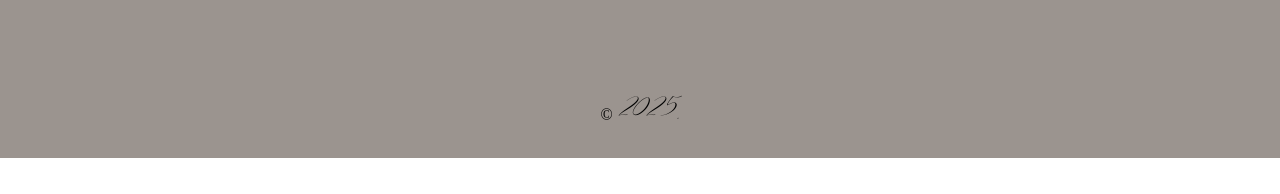
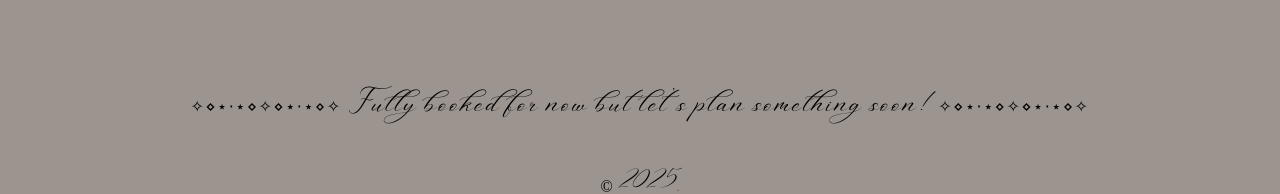
Before and after one commit to SendN00ts/mlthyphnt, a Next.js app: page / in a window 1280 px wide. Shown: the part 1394-1588 px from the top of the page. Before the commit the page ends 1552 px from the top, so only its background shows below. Built offline with nearby package versions, Linux system fonts and the light colour scheme.

Commit message:
added text to bottom of page

```diff
--- a/src/app/page.tsx
+++ b/src/app/page.tsx
@@ -181,6 +181,20 @@ export default function Home() {
           </div>
         </section>
 
+        <div className="w-full px-4 sm:px-6 py-6 flex justify-center text-center">
+  <p
+    onClick={() =>
+      window.open(
+        "https://0rqe3jewuid.typeform.com/to/kBxNeYrF",
+        "_blank"
+      )
+    }
+    className="tracking-widest star-cursor text-black hover:text-[#174714] transition-colors duration-300 cursor-pointer text-xs sm:text-sm md:text-base whitespace-normal sm:whitespace-nowrap max-w-xs sm:max-w-none"
+  >
+    ✧⋄⋆⋅⋆⋄✧⋄⋆⋅⋆⋄✧ Fully booked for now but let&apos;s plan something soon! ✧⋄⋆⋅⋆⋄✧⋄⋆⋅⋆⋄✧
+  </p>
+</div>
+
         {/* Footer */}
         <footer className="py-6 sm:py-8 bg-[#9b948f] text-black">
           <div className="text-center">
```
